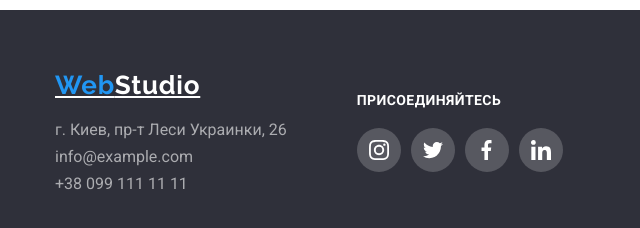
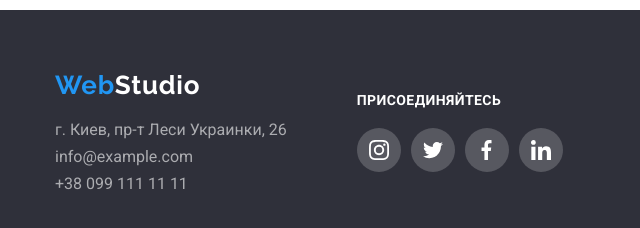
Before and after one commit to NadinShp/goit-markup-hw-07, a plain HTML site: page portfolio.html in a window 1280 px wide. Shown: the part 1624-1852 px from the top of the page, 0-640 px from the left. Drawn offline with nearby package versions, Linux system fonts and the light colour scheme.

Commit message:
добавлен пропущенный класс

```diff
--- a/portfolio.html
+++ b/portfolio.html
@@ -190,7 +190,7 @@
     <footer class="footer">
         <div class="container footer__container footer__container--padding">
             <div class="footer__addrress">
-                <a class="logo footer__logo" href="./index.html" lang="en"><span class="logo__color">Web</span>Studio</a>
+                <a class="logo link footer__logo" href="./index.html" lang="en"><span class="logo__color">Web</span>Studio</a>
                 <address class="footer__address address">
                     <ul class="footer__address-list list">
                         <li class="footer__address-item"><a href="https://goo.gl/maps/yee8AxfhjThdjtew5" target="_blank"
```
Also changed, not shown: index.html (+1 -1 lines).
